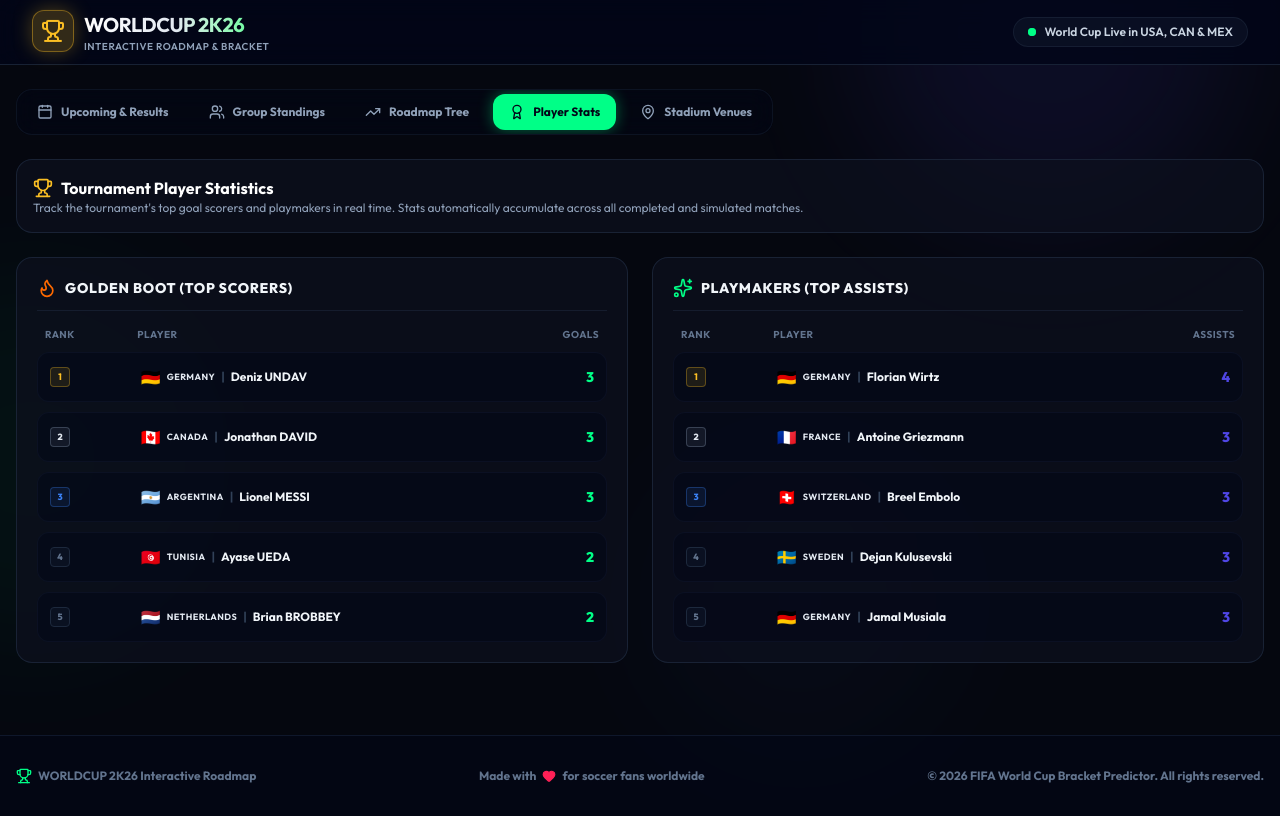
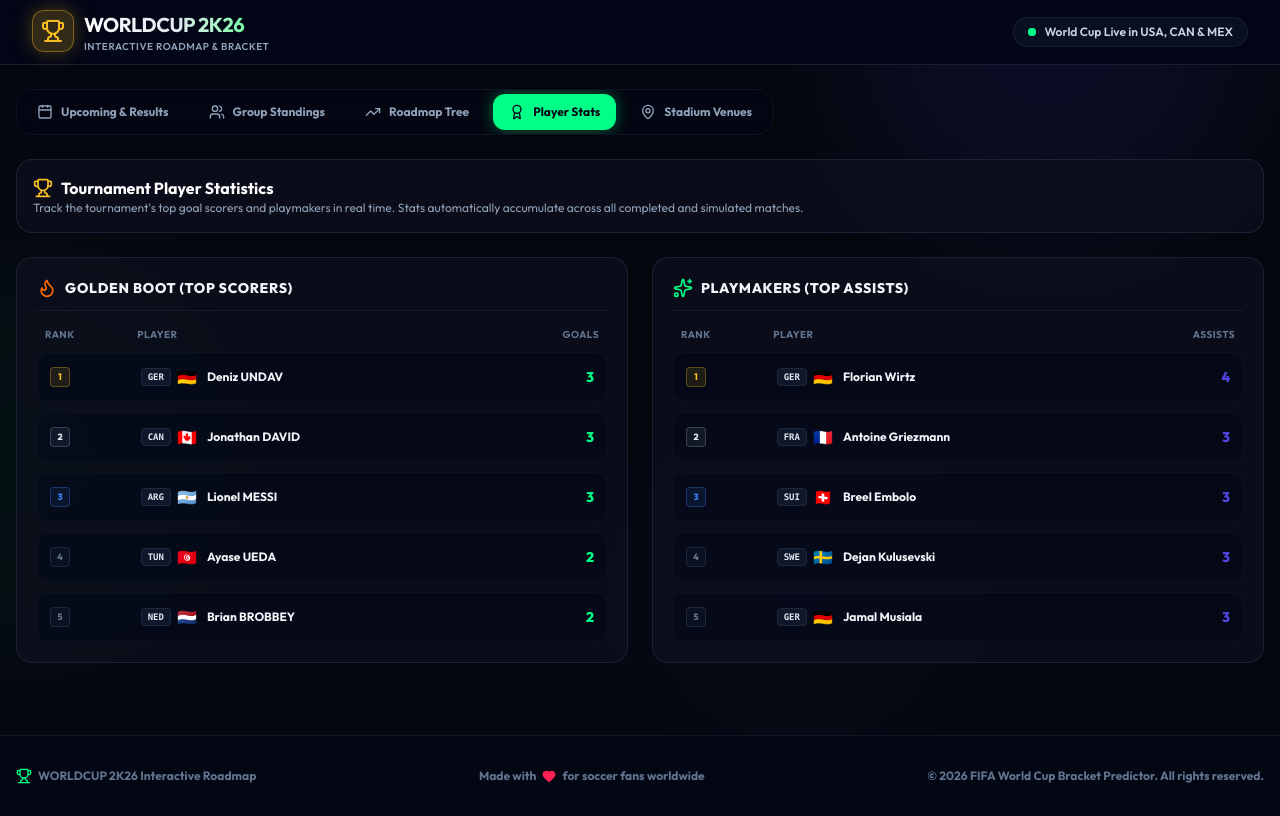
Before and after one commit to sarath14k/worldcup-2k26, a React (Vite) app: page / in a window 1280 px wide. Both pictures are taken after a click on the button "Player Stats". Built offline with nearby package versions, Linux system fonts and the light colour scheme.

Commit message:
feat: change player stats layout to first show abbreviation then flag then name

```diff
--- a/src/App.jsx
+++ b/src/App.jsx
@@ -1862,14 +1862,13 @@ function App() {
                           const teamInfo = TEAMS[player.team] || { name: player.team, flag: '🏳️' };
                           return (
                             <div className="col-span-7 flex items-center gap-1.5 min-w-0">
+                              <span className="text-[9px] bg-slate-900 px-1.5 py-0.5 rounded border border-slate-800 text-slate-350 font-mono shrink-0">
+                                {player.team}
+                              </span>
                               <span className="text-base shrink-0 select-none" title={teamInfo.name}>
                                 {teamInfo.flag}
                               </span>
-                              <span className="hidden sm:inline text-[9px] text-slate-450 font-bold uppercase tracking-wider">
-                                {teamInfo.name}
-                              </span>
-                              <span className="hidden sm:inline text-slate-700">|</span>
-                              <span className="truncate text-slate-100">{player.name}</span>
+                              <span className="truncate text-slate-100 ml-1">{player.name}</span>
                             </div>
                           );
                         })()}
@@ -1924,14 +1923,13 @@ function App() {
                           const teamInfo = TEAMS[player.team] || { name: player.team, flag: '🏳️' };
                           return (
                             <div className="col-span-7 flex items-center gap-1.5 min-w-0">
+                              <span className="text-[9px] bg-slate-900 px-1.5 py-0.5 rounded border border-slate-800 text-slate-350 font-mono shrink-0">
+                                {player.team}
+                              </span>
                               <span className="text-base shrink-0 select-none" title={teamInfo.name}>
                                 {teamInfo.flag}
                               </span>
-                              <span className="hidden sm:inline text-[9px] text-slate-450 font-bold uppercase tracking-wider">
-                                {teamInfo.name}
-                              </span>
-                              <span className="hidden sm:inline text-slate-700">|</span>
-                              <span className="truncate text-slate-100">{player.name}</span>
+                              <span className="truncate text-slate-100 ml-1">{player.name}</span>
                             </div>
                           );
                         })()}
```
